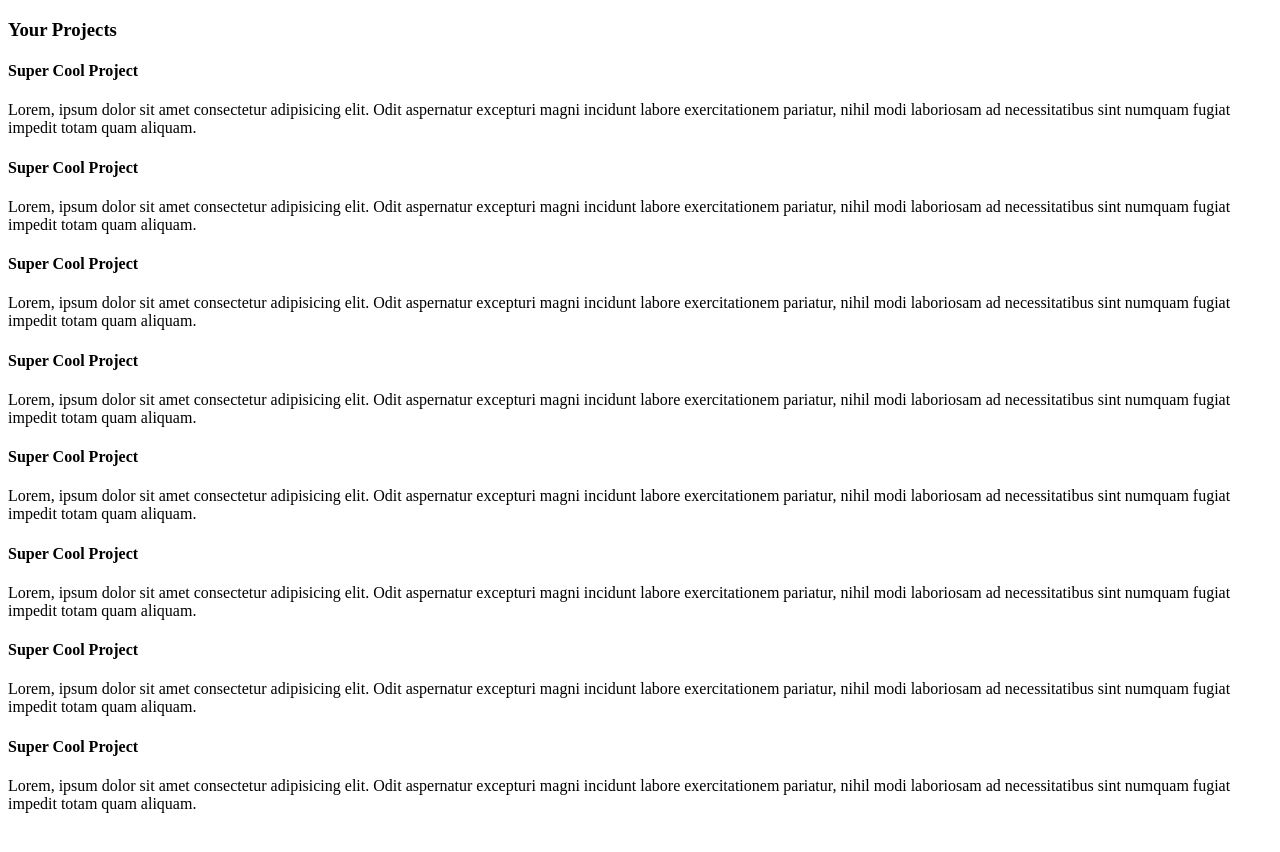
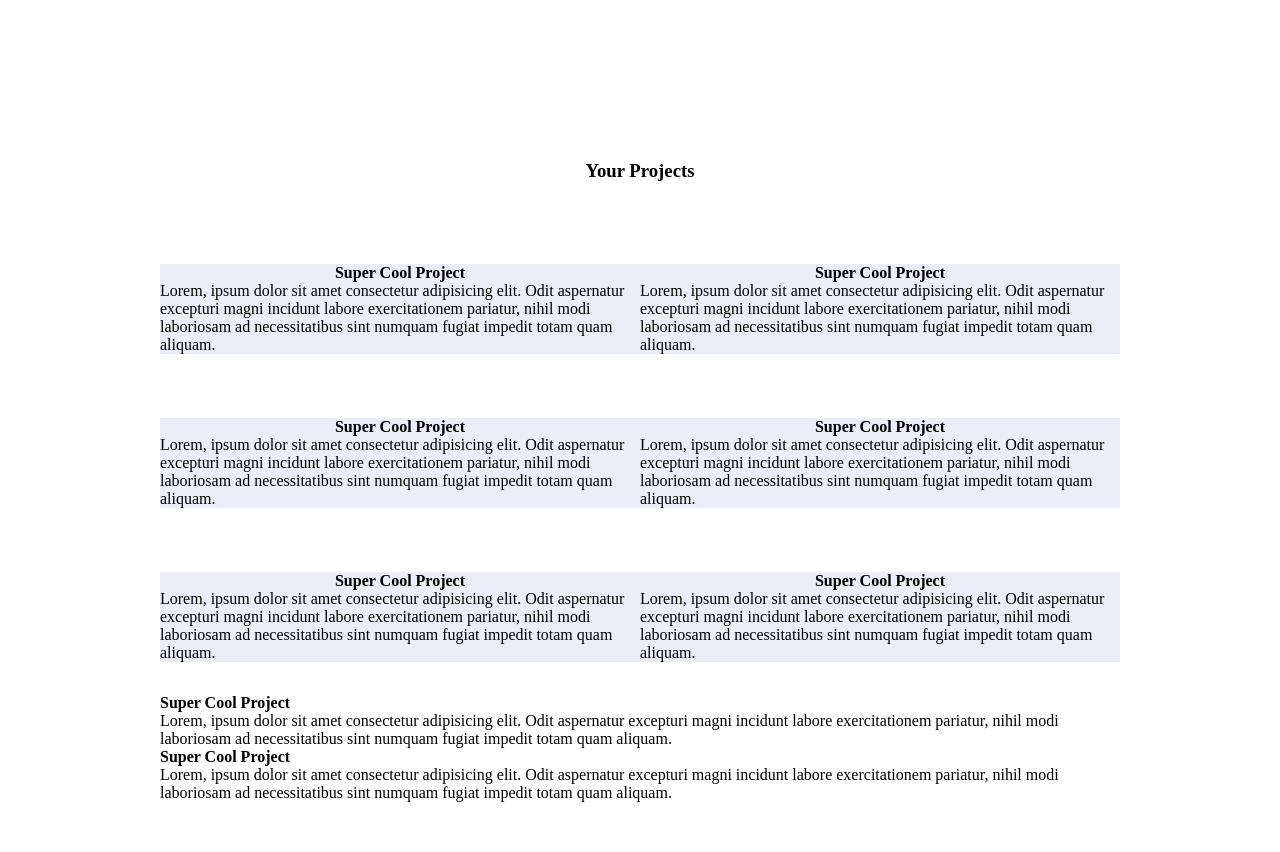
Before and after one commit to Awelewa165/Project-1, a plain HTML site: page index.html in a window 1280 px wide. Before the commit the page ends 829 px from the top, so only its background shows below. Drawn offline with Linux system fonts and the light colour scheme.

Commit message:
third commit

```diff
--- a/index.html
+++ b/index.html
@@ -5,15 +5,17 @@
     <meta http-equiv="X-UA-Compatible" content="IE=edge" />
     <meta name="viewport" content="width=device-width, initial-scale=1.0" />
     <title>Document</title>
+    <link rel="stylesheet" href="style.css" />
   </head>
   <body>
     <nav></nav>
-    <section></section>
-    <h3>Your Projects</h3>
-    <div className="row">
-      <div className="col-8">
-        <div>
-          <div>
+    <section>
+      <div class="container">
+        <h3 class="heading">Your Projects</h3>
+        <div class="card-wrapper">
+          <div class="card-section1">
+            <div class="div-1">
+              <div class="card">
                 <h4>Super Cool Project</h4>
                 <p>
                   Lorem, ipsum dolor sit amet consectetur adipisicing elit. Odit
@@ -22,7 +24,7 @@
                   fugiat impedit totam quam aliquam.
                 </p>
               </div>
-          <div>
+              <div class="card">
                 <h4>Super Cool Project</h4>
                 <p>
                   Lorem, ipsum dolor sit amet consectetur adipisicing elit. Odit
@@ -32,8 +34,8 @@
                 </p>
               </div>
             </div>
-        <div>
-          <div>
+            <div class="div-2">
+              <div class="card">
                 <h4>Super Cool Project</h4>
                 <p>
                   Lorem, ipsum dolor sit amet consectetur adipisicing elit. Odit
@@ -42,7 +44,7 @@
                   fugiat impedit totam quam aliquam.
                 </p>
               </div>
-          <div>
+              <div class="card">
                 <h4>Super Cool Project</h4>
                 <p>
                   Lorem, ipsum dolor sit amet consectetur adipisicing elit. Odit
@@ -52,8 +54,8 @@
                 </p>
               </div>
             </div>
-        <div>
-          <div>
+            <div class="div-3">
+              <div class="card">
                 <h4>Super Cool Project</h4>
                 <p>
                   Lorem, ipsum dolor sit amet consectetur adipisicing elit. Odit
@@ -62,7 +64,7 @@
                   fugiat impedit totam quam aliquam.
                 </p>
               </div>
-          <div>
+              <div class="card">
                 <h4>Super Cool Project</h4>
                 <p>
                   Lorem, ipsum dolor sit amet consectetur adipisicing elit. Odit
@@ -78,9 +80,9 @@
               <h4>Super Cool Project</h4>
               <p>
                 Lorem, ipsum dolor sit amet consectetur adipisicing elit. Odit
-            aspernatur excepturi magni incidunt labore exercitationem pariatur,
-            nihil modi laboriosam ad necessitatibus sint numquam fugiat impedit
-            totam quam aliquam.
+                aspernatur excepturi magni incidunt labore exercitationem
+                pariatur, nihil modi laboriosam ad necessitatibus sint numquam
+                fugiat impedit totam quam aliquam.
               </p>
             </div>
           </div>
@@ -88,11 +90,13 @@
             <h4>Super Cool Project</h4>
             <p>
               Lorem, ipsum dolor sit amet consectetur adipisicing elit. Odit
-          aspernatur excepturi magni incidunt labore exercitationem pariatur,
-          nihil modi laboriosam ad necessitatibus sint numquam fugiat impedit
-          totam quam aliquam.
+              aspernatur excepturi magni incidunt labore exercitationem
+              pariatur, nihil modi laboriosam ad necessitatibus sint numquam
+              fugiat impedit totam quam aliquam.
             </p>
           </div>
         </div>
+      </div>
+    </section>
   </body>
 </html>
--- a/package.json
+++ /dev/null
@@ -1,5 +0,0 @@
-{
-  "dependencies": {
-    "yarn": "^1.22.19"
-  }
-}
--- a/style.css
+++ b/style.css
@@ -0,0 +1,37 @@
+* {
+  margin: 0;
+  padding: 0;
+  box-sizing: border-box;
+}
+
+section {
+  padding: 10rem;
+}
+.heading {
+  margin-bottom: 50px;
+  text-align: center;
+}
+.card-wrapper {
+  align-items: center;
+  align-content: center;
+  flex-direction: column;
+}
+.div-1 {
+  display: flex;
+}
+.card {
+  width: 32rem;
+  background-color: #ebeef8;
+  display: flex;
+  flex-direction: column;
+  align-items: center;
+  justify-content: center;
+  margin: 2rem 0;
+  box-shadow: 5rem, 5rem, 3rem rgba (0, 0, 0, 0, 2);
+}
+.div-2 {
+  display: flex;
+}
+.div-3 {
+  display: flex;
+}
```
Also changed, not shown: 1 other file. Lines whose indentation alone changed are shown as unchanged.
